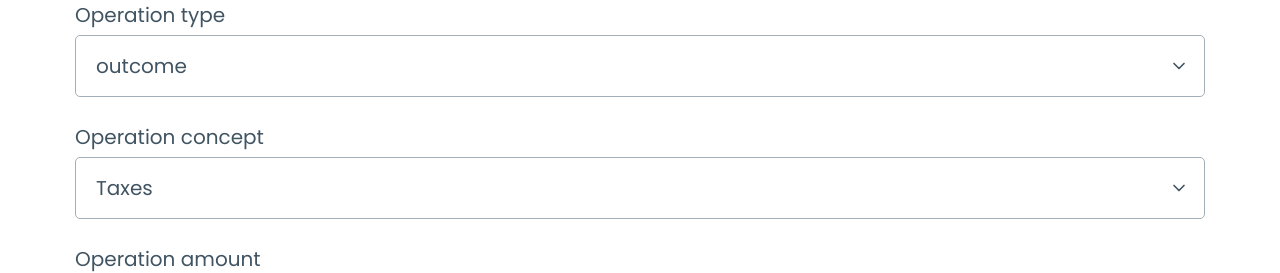
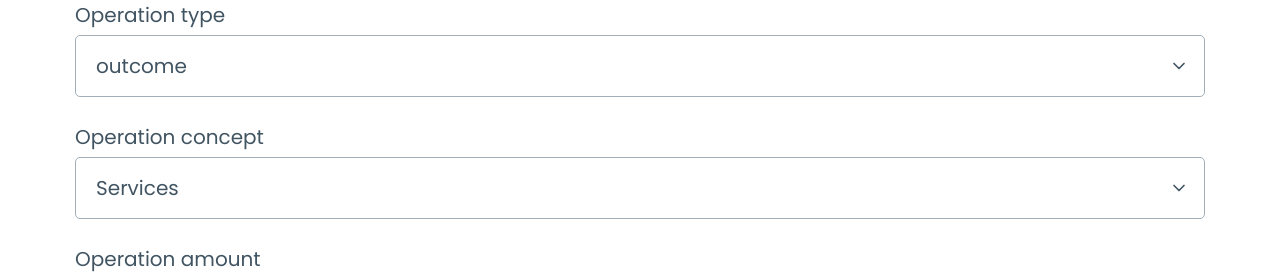
Before and after one commit to Zaniuk/AlkemyChallenge, a React (Vite) app in the folder client/: page /create in a window 1280 px wide. Shown: the top 273 px of the page. Built offline with nearby package versions, Linux system fonts and the light colour scheme.

Commit message:
added concepts of db enum

```diff
--- a/client/src/components/Reusable/SelectConcept.jsx
+++ b/client/src/components/Reusable/SelectConcept.jsx
@@ -15,11 +15,10 @@ export default function SelectConcept({ setConcept, type, concept }) {
         return (
             <label>
                 <span>Operation concept</span>
-                <select name="concept" id="concept" defaultValue={'Taxes'} onChange={e => setConcept(e.target.value)}>
-
-                    <option value="Taxes">Taxes</option>
-                    <option value="Food">Food</option>
-                    <option value="Games">Games</option>
+                <select name="concept" id="concept" defaultValue={'Others'} onChange={e => setConcept(e.target.value)}>
+                    <option value="Services">Services</option>
+                    <option value="Market">Market</option>
+                    <option value="Shopping">Shopping</option>
                     <option value="Entertainment">Entertainment</option>
                 </select>
             </label>
```
